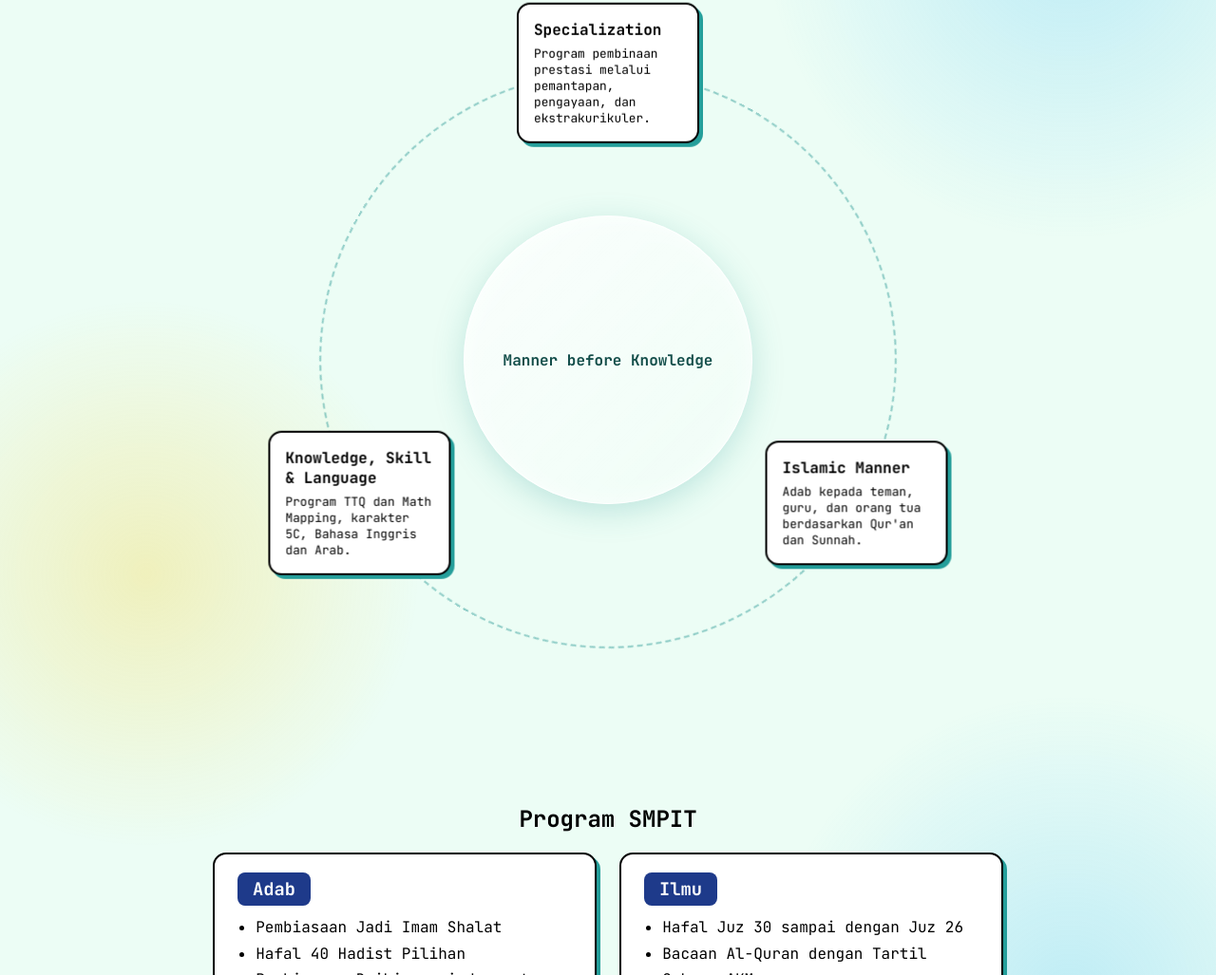
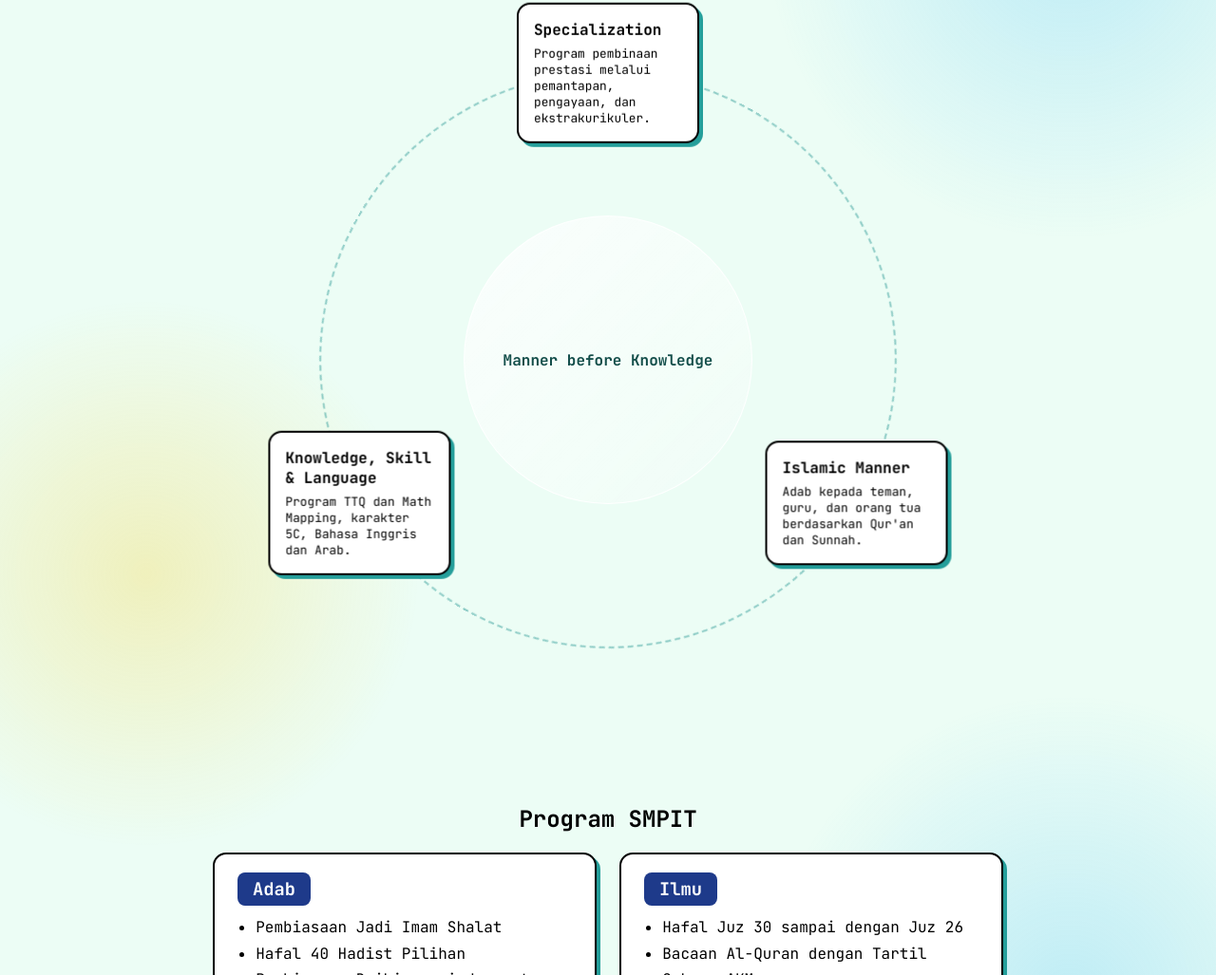
Before and after one commit to hugocopilot/lomba-website-ai, a plain HTML site: page home.html in a window 1280 px wide. Shown: the part 852-1879 px from the top of the page at 95% size. Drawn offline with Linux system fonts and the light colour scheme.

Commit message:
Nov 28, 2026, 6:32 PM

```diff
--- a/css/home.css
+++ b/css/home.css
@@ -40,7 +40,7 @@
     border: 1px solid rgba(255, 255, 255, 0.9);
     -webkit-backdrop-filter: blur(12px) saturate(140%);
     backdrop-filter: blur(12px) saturate(140%);
-    box-shadow: 0 8px 32px rgba(52, 158, 154, 0.25), inset 0 0 20px rgba(255, 255, 255, 0.6);
+    outline: 2px #000;
 }
 
 .hub > * {
@@ -145,7 +145,7 @@
 
 @keyframes spin { to { rotate: 360deg; } }
 
-@media (max-width: 700px), (prefers-reduced-motion: reduce) {
+@media (max-width: 700px) {
     .stage { width: auto; }
     .hub { display: none; }
     .orbit { width: auto; aspect-ratio: auto; display: grid; gap: 1rem; border: 0; animation: none; }
```
